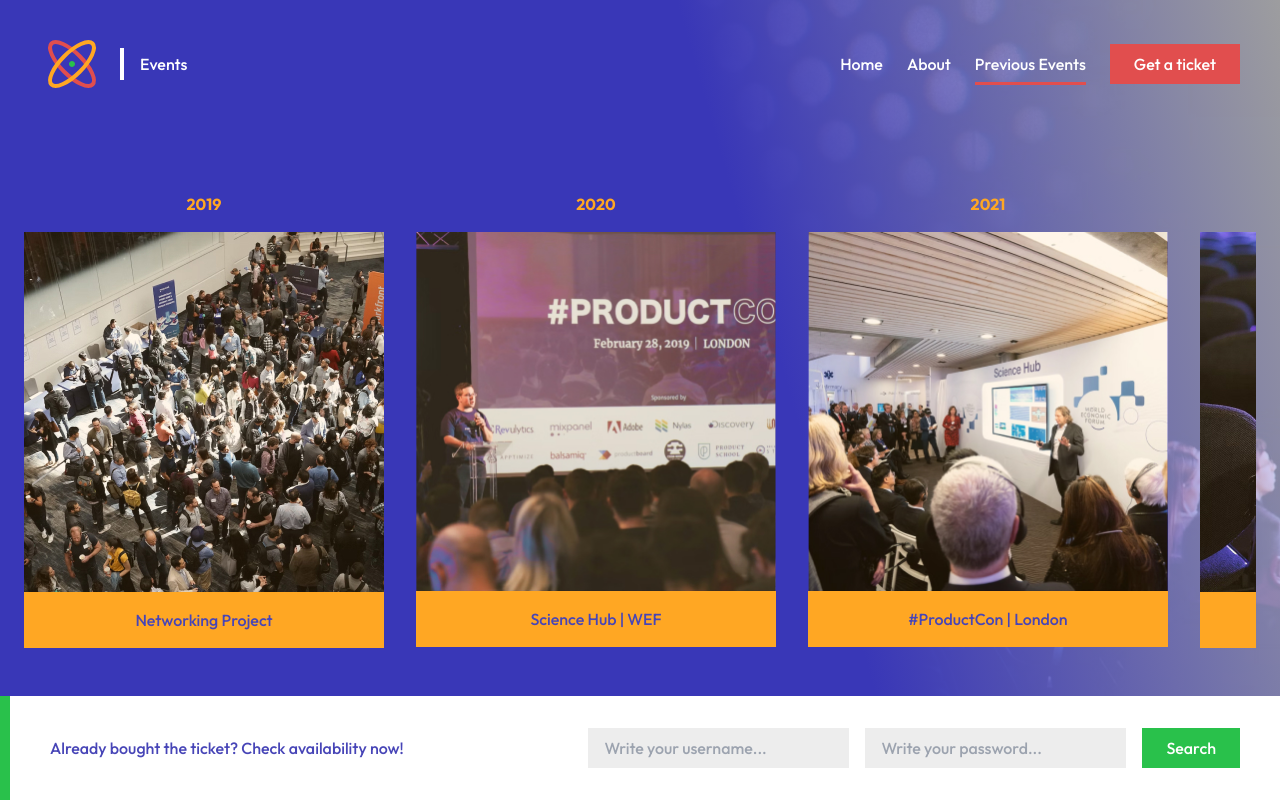
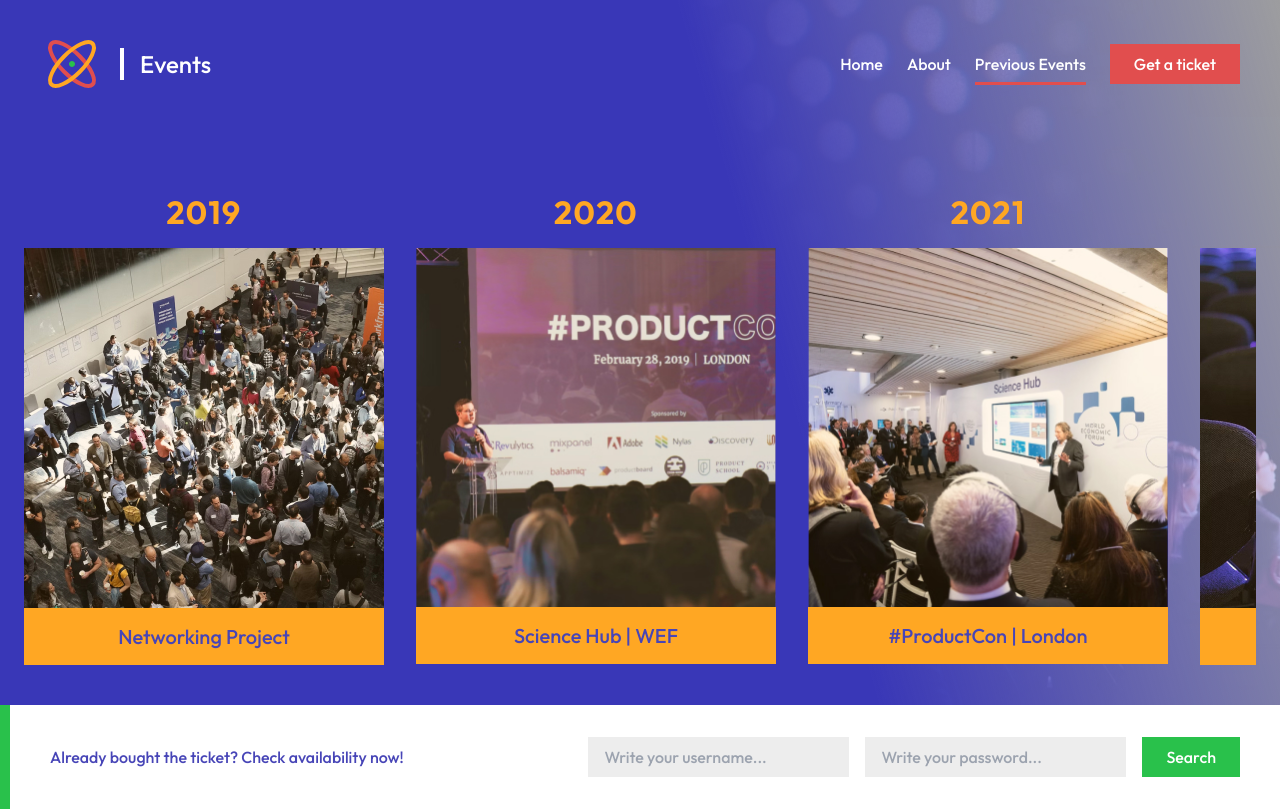
Before and after one commit to adriel-mp3/events, a React (Vite) app: page /previous-events in a window 1280 px wide. Built offline with nearby package versions, Linux system fonts and the light colour scheme.

Commit message:
:recycle: refactor: replace default font-size and font-weight tailwind classes with project design system

```diff
--- a/src/components/FeaturedContent/FeaturedContent.jsx
+++ b/src/components/FeaturedContent/FeaturedContent.jsx
@@ -8,10 +8,10 @@
         <br /> a bright future <br />
         with technology
       </h1>
-      <span className="text-yellow mb-2 block 2xl:text-2xl font-medium">
+      <span className="text-yellow mb-2 block 2xl:text-2xl-bold">
         Monday February 22, 2023 - 13:00hrs
       </span>
-      <p className="text-gray font-medium max-w-md">
+      <p className="text-gray text-base-bold max-w-md">
         Unlock boundless potential with technology at our cutting-edge event!
         Join us to shape a brighter future filled with innovation and growth
       </p>
--- a/src/components/Header/Header.jsx
+++ b/src/components/Header/Header.jsx
@@ -32,7 +32,7 @@
       <header className="flex max-w-[1600px] justify-between py-8 mx-auto mb-16 px-10">
         <div className="flex items-center gap-4">
           <img src={logo} alt="Events logo" />
-          <span className="flex items-center gap-4 text-2xl text-white-100 font-medium before:content-[''] before:block before:w-[0.25rem] before:h-8 before:bg-white-100">
+          <span className="flex items-center gap-4 text-2xl-bold text-white-100  before:content-[''] before:block before:w-[0.25rem] before:h-8 before:bg-white-100">
             Events
           </span>
         </div>
@@ -50,7 +50,7 @@
             <div className="flex items-center gap-4 w-screen justify-between">
               <div className="flex items-center gap-4 px-10">
                 <img src={logo} alt="Events logo" />
-                <span className="flex items-center gap-4 text-2xl text-white-100 font-medium before:content-[''] before:block before:w-[0.25rem] before:h-8 before:bg-white-100">
+                <span className="flex items-center gap-4 2xl-bold text-white-100 font-medium before:content-[''] before:block before:w-[0.25rem] before:h-8 before:bg-white-100">
                   Menu
                 </span>
               </div>
@@ -60,7 +60,7 @@
             </div>
           )}
           <ul
-            className="flex lg:flex-row flex-col gap-4 lg:items-center text-base text-white-100 font-medium lg:gap-6"
+            className="flex lg:flex-row flex-col gap-4 lg:items-center text-base-bold text-white-100 font-medium lg:gap-6"
             onClick={handleClickMenu}
           >
             <li>
--- a/src/components/PreviousContent/PreviousItem.jsx
+++ b/src/components/PreviousContent/PreviousItem.jsx
@@ -3,11 +3,13 @@
 const PreviousItem = ({ label, event, img, alt }) => {
   return (
     <div className="min-w-[360px]">
-      <h2 className="text-center text-4xl font-semibold mb-4 text-yellow">
+      <h2 className="text-center text-4xl-semibold mb-4 text-yellow">
         {label}
       </h2>
       <img src={img} alt={alt} />
-      <p className="bg-yellow text-purple-100 text-center py-4 font-medium text-xl">{event}</p>
+      <p className="bg-yellow text-purple-100 text-center py-4 text-xl-bold">
+        {event}
+      </p>
     </div>
   );
 };
--- a/src/routes/Home.jsx
+++ b/src/routes/Home.jsx
@@ -6,7 +6,7 @@
   return (
     <main className="grid lg:grid-cols-2 md:grid-cols-1 max-w-[1600px] mx-auto justify-items-start px-10 gap-20 xl:mb-0 sm:mb-8">
       <FeaturedContent />
-      <Thumb/>
+      <Thumb />
     </main>
   );
 };
```
